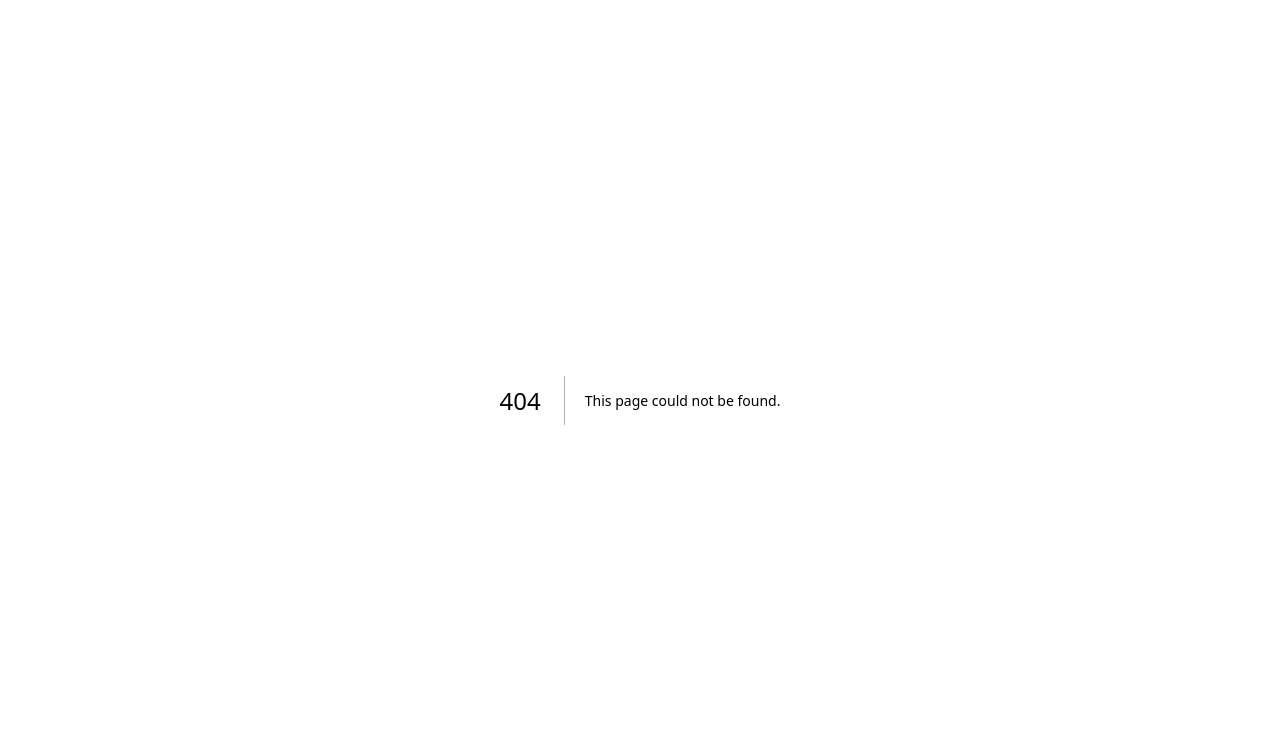
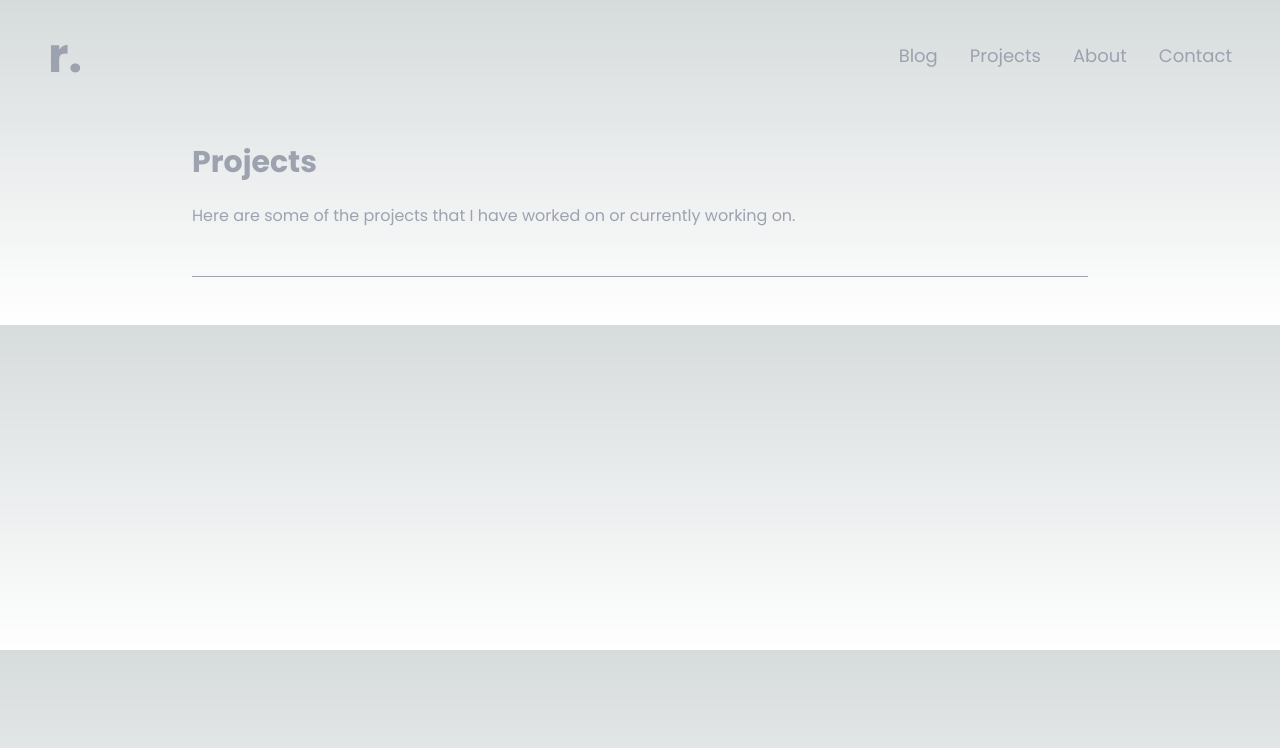
Before and after one commit to rupokghosh/rupokghosh.com, a Next.js app: page /projects in a window 1280 px wide. Before the commit this address had no page. Shown: the top 748 px of the page. Built offline with nearby package versions, Linux system fonts and the light colour scheme.

Commit message:
add projects folder & change colors

```diff
--- /dev/null
+++ b/src/app/projects/page.tsx
@@ -0,0 +1,24 @@
+import React from "react";
+import Nav from "@/components/navigation";
+
+const Projects = () => {
+  return (
+    <>
+      <Nav />
+      <div className="flex flex-col justify-center items-center mt-12 text-gray-400">
+        <div className="flex flex-col gap-6 md:w-full md:max-w-4xl text-center md:text-left">
+          <h1 className="text-3xl font-bold">Projects</h1>
+          <p>
+            Here are some of the projects that I have worked on or currently working on.
+          </p>
+          <hr className="border-gray-400 my-6" />
+          <div className="flex flex-col gap-4">
+
+          </div>
+        </div>
+      </div>
+    </>
+  );
+};
+
+export default Projects;
--- a/src/components/navigation.tsx
+++ b/src/components/navigation.tsx
@@ -2,7 +2,7 @@ import Link from "next/link";
 
 function Nav() {
   return (
-    <div className="flex justify-between items-center p-4 mx-8 my-4">
+    <div className="flex justify-between items-center p-4 mx-8 my-4 text-gray-400">
       <Link href="/" className="text-5xl font-bold">
         r.
       </Link>
```
